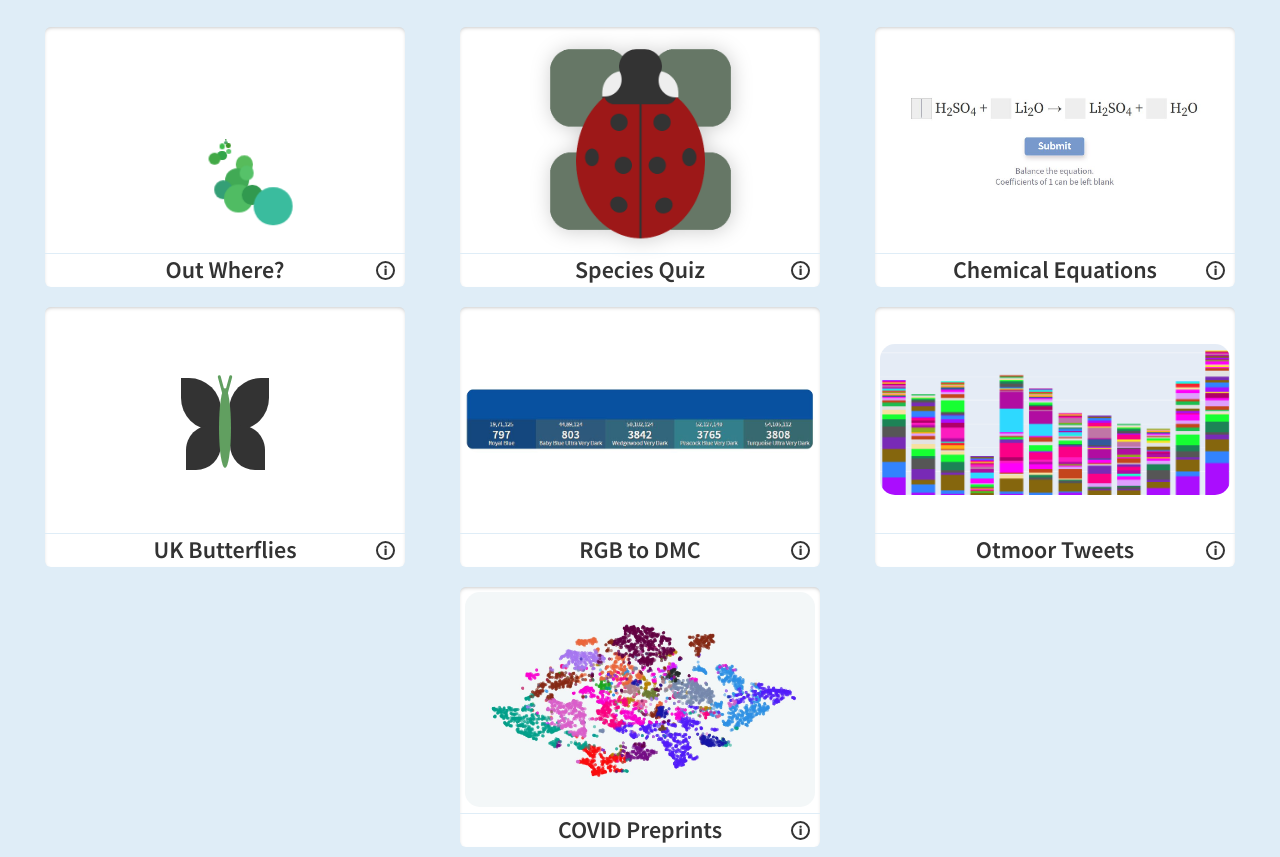
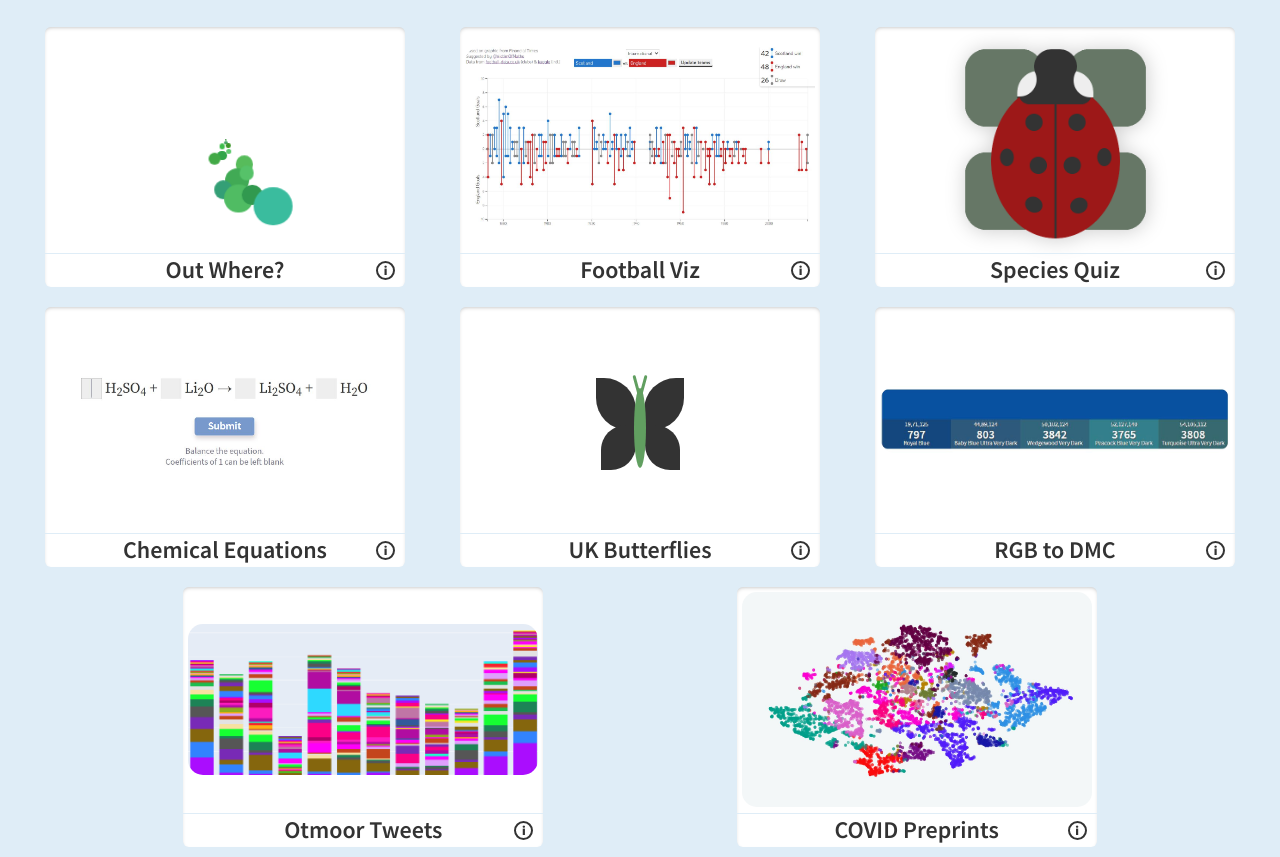
Before and after one commit to jamesefscott/jamesefscott.github.io, a plain HTML site: page index.html in a window 1280 px wide. Shown: the part 63-920 px from the top of the page. Drawn offline with Linux system fonts and the light colour scheme.

Commit message:
added football viz

```diff
--- a/index.html
+++ b/index.html
@@ -55,7 +55,13 @@
 			<div class="card-title">Out Where?</div>
 			<div class='info-icon' onclick="projInfo(this,'outwhere');">i</div>
 		</div>
-
+		<div class="project-card" id="football-viz-card">
+			<div class="card-vis" onclick="window.open('https://jamesefscott.github.io/football-viz/');">
+				<img class="card-img" src="images/football-viz.jpg">
+			</div>
+			<div class="card-title">Football Viz</div>
+			<div class='info-icon' onclick="projInfo(this,'fbviz');">i</div>
+		</div>
 		<div class="project-card" id="species-quiz-card">
 			<div class="card-vis" onclick="window.open('https://species-quiz.netlify.app/');">
 				<img class="card-img" src="images/ladybird.png">
@@ -129,7 +135,8 @@
 			'rgbdmc': 'get the RGB of pixels in an image, and see the most similar DMC thread colours',
 			'otmoor': 'Bar chart showing mentions of bird species at Otmoor. Tweets scraped using the snscrape library and visualized with Plotly.',
 			'covid': 'Topic Modelling of COVID preprints, using Latent Dirichlet Allocation. Inspired by Daniel Wolffram\'s <a href="https://discovid.ai/search" target="blank_">discovid.ai</a>.',
-			'spquiz': 'Species identification quiz, with varying images fetched using iNaturalist API.<br><br>Taxonomy filter with a D3.js sunburst vizualisation'
+			'spquiz': 'Species identification quiz, with varying images fetched using iNaturalist API.<br><br>Taxonomy filter with a D3.js sunburst vizualisation',
+			'fbviz': 'Based on a Financial Times graphic of historical England-Scotland games.<br>View historical scores between any pair of national teams/major clubs'
 		}
 
 		function projInfo(infoDiv, projName) {
```
Also changed, not shown: images/football-viz.jpg (added).
